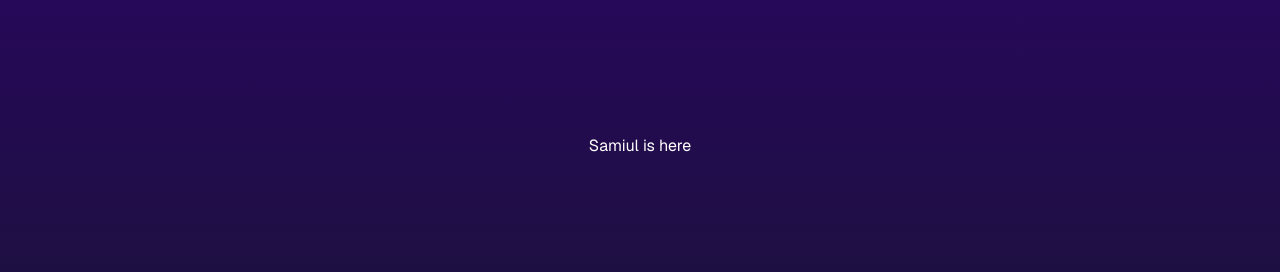
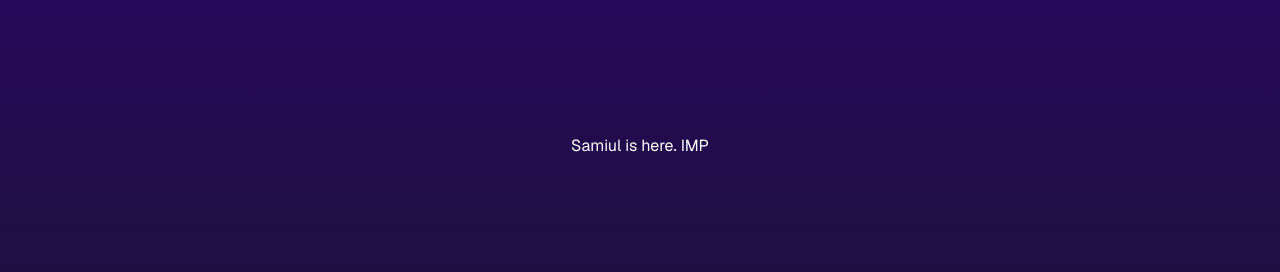
Before and after one commit to Samiul-Shuvo/drive-tutorial, a Next.js app: page / in a window 1280 px wide. Shown: the part 254-526 px from the top of the page. Built offline with nearby package versions, Linux system fonts and the light colour scheme.

Commit message:
initial commit

```diff
--- a/src/app/page.tsx
+++ b/src/app/page.tsx
@@ -4,7 +4,7 @@ export default function HomePage() {
   return (
     <main className="flex min-h-screen flex-col items-center justify-center bg-gradient-to-b from-[#2e026d] to-[#15162c] text-white">
       <div className="container flex flex-col items-center justify-center gap-12 px-4 py-16">
-        {"Samiul is here"}
+        {"Samiul is here. IMP"}
       </div>
     </main>
   );
```
